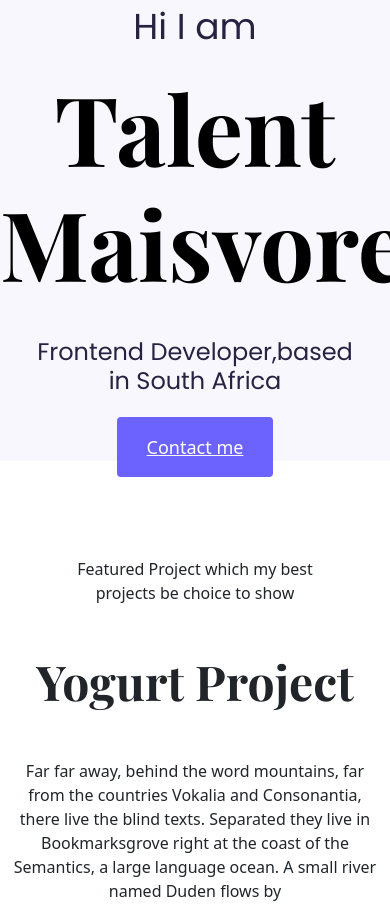
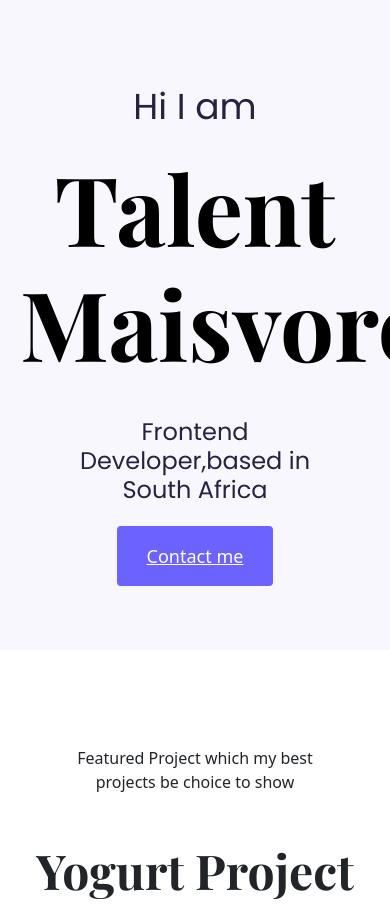
Before and after one commit to Talentm36/portfolio-project, a plain HTML site: page index.html in a window 390 px wide. Shown: the top 906 px of the page. Drawn offline with nearby package versions, Linux system fonts and the light colour scheme.

Commit message:
Update portfolio.css

```diff
--- a/style/portfolio.css
+++ b/style/portfolio.css
@@ -47,4 +47,5 @@ h2{font-family:'Playfair Display',
     {.project-description{padding: 0;
     text-align: center;}
 h1{font-size: 60px;}
-h2{font-size: 48px;}}
+h2{font-size: 48px;}
+.hero{padding: 80px 20px;}}
```
